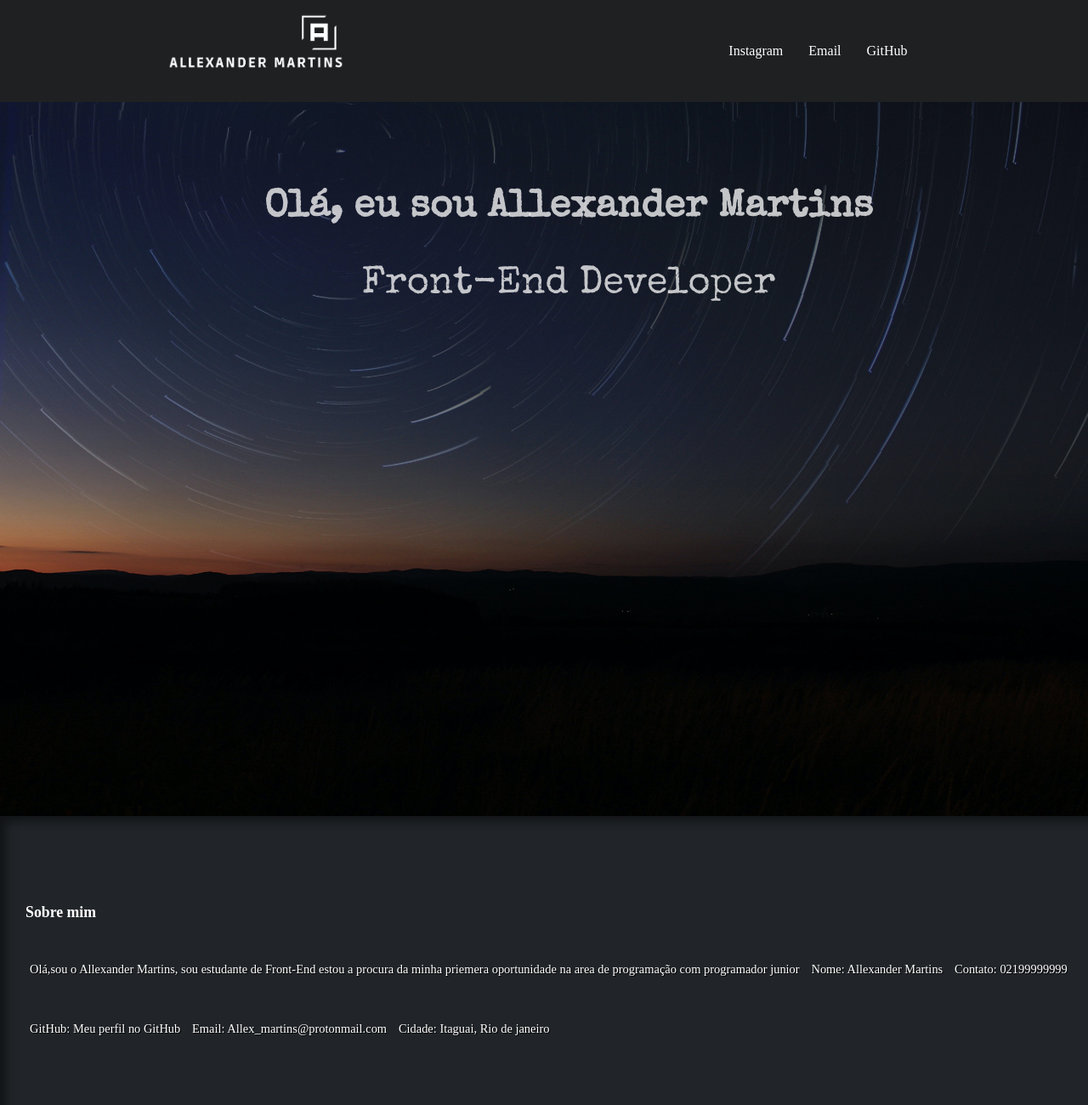
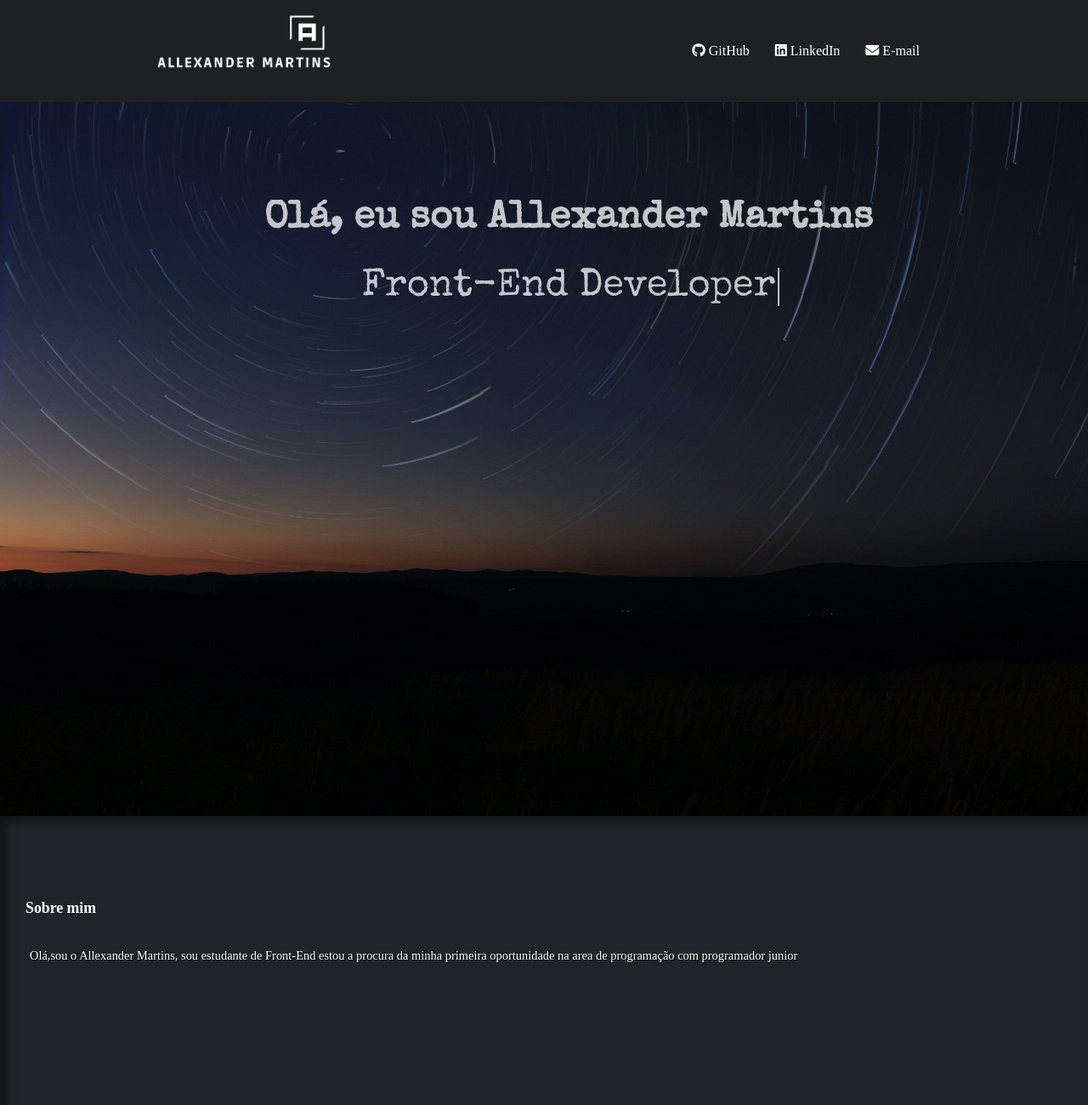
Before and after one commit to all3x-martins/Meu-Portifolio, a plain HTML site: page index.html in a window 1280 px wide. Shown: the top 1300 px of the page at 85% size. Drawn offline with nearby package versions, Linux system fonts and the light colour scheme.

Commit message:
Melhorias e correções no estilo

```diff
--- a/estilo/estilo.css
+++ b/estilo/estilo.css
@@ -45,7 +45,6 @@ section {
     height: 85vh;
     padding-top: 10vh;
     padding-bottom: 10vh;
-    line-height: 2em;
     font-family: var(--fonte3);
     padding-left: 30px;
     font-size: 3.5vw;
@@ -54,7 +53,6 @@ section {
 section.intro {
     background-image:url(../imagens/background.jpg);
     background-repeat: no-repeat;
-    background-position: top;
     background-size: cover;
     background-attachment: fixed;
     background-color: rgb(46, 46, 46);
@@ -103,14 +101,14 @@ section.portifolio {
     font-size: 1em;
     text-align: center;
     margin: 0 auto;
+    margin-top: 35px;
     white-space: nowrap;
     overflow: hidden;
 
 }
 
 .typing-animation {
-    animation: blinkCursor 500ms steps(40) infinite alternate,
-    typing 5s steps(40) 6s infinite normal;
+    animation: 500ms steps(40) 0s infinite normal none running blinkCursor, 4s steps(40) 1s 1 normal both running typing;
 
 
 }
--- a/index.html
+++ b/index.html
@@ -3,9 +3,10 @@
 
   <head>
     <meta charset="UTF-8">
-    <meta http-equiv="X-UA-Compatible" content="IE=edge">
     <meta name="viewport" content="width=device-width, initial-scale=1.0">
-    <link href="https://fonts.googleapis.com/css2?family=Special+Elite&amp;display=swap" rel="stylesheet">
+    <link href="https://fonts.googleapis.com/css2?family=Special+Elite&amp;display=swap"
+    rel="stylesheet">
+    <link rel="stylesheet" href="https://use.fontawesome.com/releases/v6.1.1/css/all.css" integrity="sha384-/frq1SRXYH/bSyou/HUp/hib7RVN1TawQYja658FEOodR/FQBKVqT9Ol+Oz3Olq5" crossorigin="anonymous">
     <title>Allexander Martins</title>
     <link rel="stylesheet" href="estilo/estilo.css">
   </head>
@@ -17,16 +18,17 @@
       </div>
       <ul>
           <li>
-          <a target="_blank" href="https://www.instagram.com/alle.x94/">Instagram</a>
+            <a target="_blank" href="https://github.com/all3x-martins"><i class="fa-brands fa-github"></i></a> <a class="menu" target="_blank" href="https://github.com/all3x-martins">GitHub</a>
           </li>
 
           <li>
-          <a href="mailto:allex_martins@proton.me">Email</a>
+            <a target="_blank" href="#"><i class="fa-brands fa-linkedin"></i></a> <a class="menu" target="_blank" href="#">LinkedIn</a>
           </li>
 
           <li>
-          <a target="_blank" href="https://github.com/all3x-martins">GitHub</a>
+          <a href="mailto:allex_martins@proton.me"><i class="fa-solid fa-envelope"></i></a> <a class="menu" href="mailto:allex_martins@proton.me">E-mail</a>
           </li>
+
       </ul>
     </header>
 
@@ -36,21 +38,11 @@
         <h1 class="line">Olá, eu sou Allexander Martins</h1>
 
         <p class="line typing-animation">Front-End Developer</p>
-
       </section>
       <section class="sobre-mim" id="sobre-mim">
         <h3>Sobre mim</h3>
-        <p>Olá,sou o Allexander Martins, sou estudante de Front-End estou a procura da minha priemera oportunidade na area de programação com programador junior</p>
-        <p>Nome: <span>Allexander Martins</span></p>
 
-        <p>Contato: <span>02199999999</span></p>
-
-        <p>GitHub: <span><a href="www.github.com/all3x-martins">Meu perfil no GitHub</a></span></p>
-
-        <p>Email: <span>Allex_martins@protonmail.com</span></p>
-
-        <p>Cidade: <span>Itaguai, Rio de janeiro</span></p>
-
+        <p>Olá,sou o Allexander Martins, sou estudante de Front-End estou a procura da minha primeira oportunidade na area de programação com programador junior</p>
 
       </section>
 
```
Lines whose indentation alone changed are shown as unchanged.
